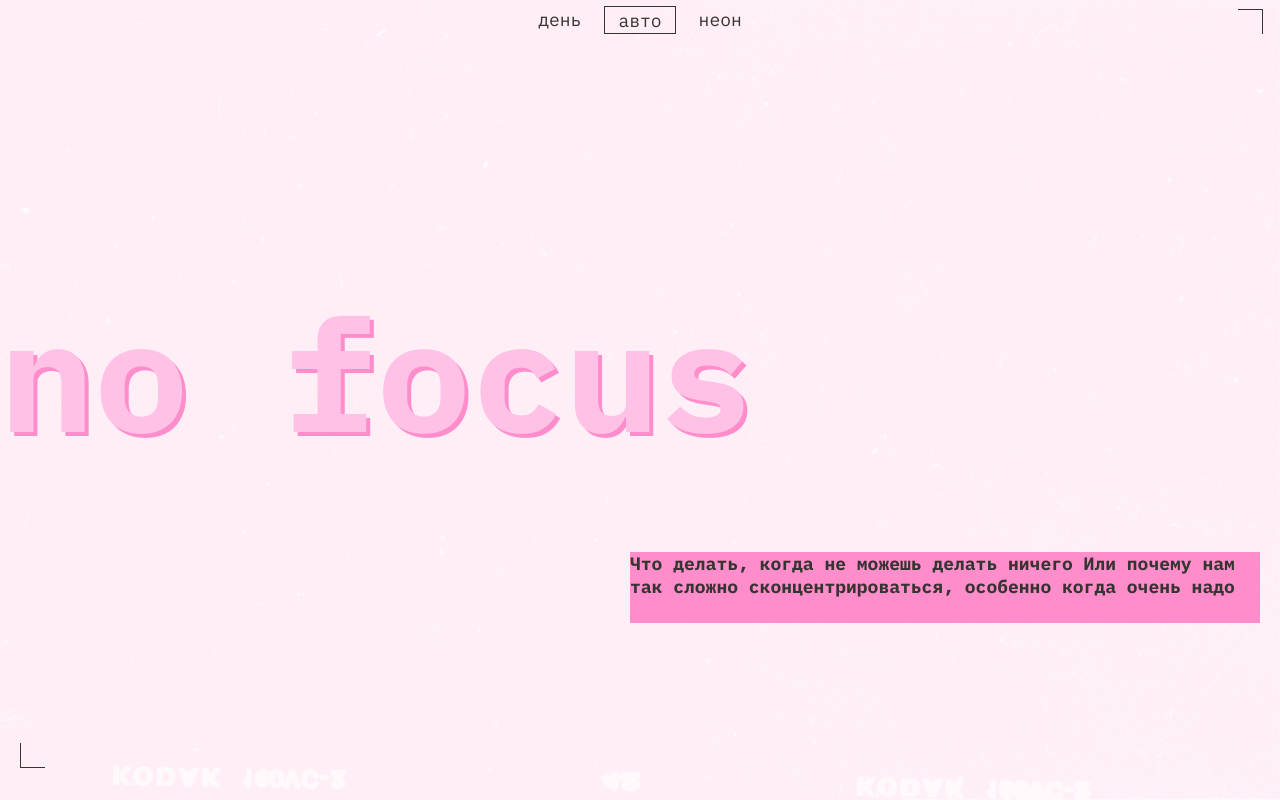
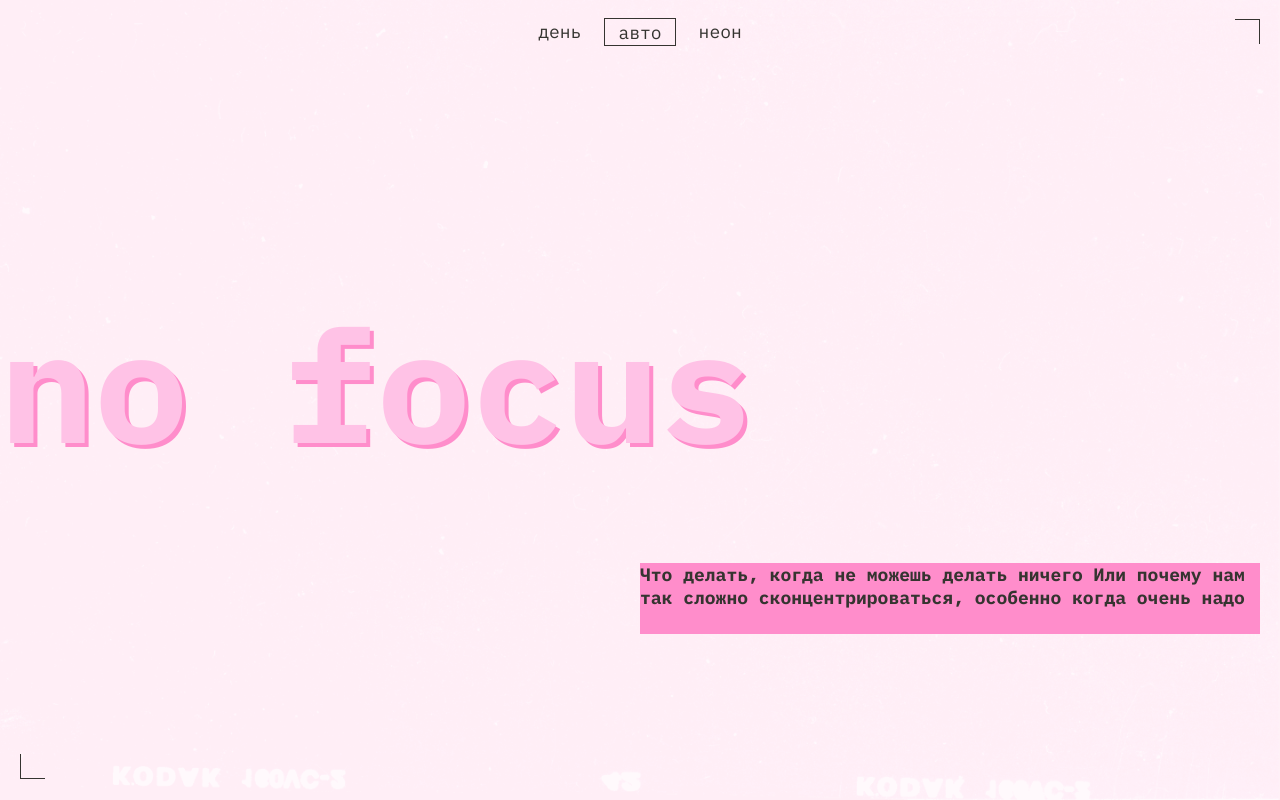
Before and after one commit to Neizgod/slozhno-sosredotochitsya-fd, a plain HTML site: page index.html in a window 1280 px wide. Shown: the top 800 px of the page. Drawn offline with Linux system fonts and the light colour scheme.

Commit message:
Сделаны корректировки для соответствия макету

```diff
--- a/styles/dark.css
+++ b/styles/dark.css
@@ -17,6 +17,10 @@
   display: flex;
 }
 
+:root.theme-dark .page {
+  background-color: #000028;
+}
+
 :root.theme-dark .header__theme-menu-button {
   color: var(--accent-color);
 }
--- a/styles/light.css
+++ b/styles/light.css
@@ -11,6 +11,10 @@
   --accent__title-color: #353430;
   --header__title-color: #ffc2e6;
   --border-decoration__color: #353430;
+}
+
+:root.theme-light .page {
+  background-color: #FFF1F7;
 }
 
 :root.theme-light .header__decoration {
@@ -34,6 +38,11 @@
     --header__title-color: #ffc2e6;
     --border-decoration__color: #353430;
   }
+
+  .page {
+    background-color: #FFF1F7;
+  }
+
   .header__decoration {
     display: none;
   }
--- a/styles/style.css
+++ b/styles/style.css
@@ -10,6 +10,7 @@
   font-weight: 400;
   line-height: 23.4px;
   color: var(--text-color);
+  background-color: #000028;
 }
 
 .main {
@@ -22,7 +23,7 @@
   min-block-size: 668px;
   display: grid;
   grid-template-columns: 1fr;
-  grid-template-rows: repeat(3, minmax(226px, 1fr));
+  grid-template-rows: repeat(3, minmax(229px, 1fr));
   padding: 10px;
   margin-block-end: var(--header__margin-bottom);
 }
@@ -90,7 +91,7 @@
   max-block-size: 117px;
   font-weight: 700;
   text-wrap: balance;
-  margin-block-start: 22px;
+  margin-block-start: 17px;
 }
 
 .title-decor {
@@ -213,20 +214,22 @@
     grid-template-columns: repeat(2, 1fr);
     min-block-size: 1024px;
     padding: 0 20px 0 0;
-    grid-template-rows: repeat(3, minmax(452px, 1fr));
+    grid-template-rows: repeat(3, minmax(464px, 1fr));
   }
 
   .header::before {
-    right: 17px;
+    right: 20px;
+    top: 19px;
   }
 
   .header::after {
     left: 20px;
-    bottom: 32px;
+    bottom: 21px;
   }
 
   .header__theme-menu {
     grid-column: 2;
+    margin-block-start: 17px;
   }
 
   .header__title {
@@ -237,11 +240,13 @@
   .header__text {
     grid-column: 2/3;
     grid-row: 3;
-    margin-block-start: -191px;
+    margin-block-start: -204px;
+    margin-inline-start: 10px;
   }
 
   .header__decoration {
-    right: 27px;
+    right: 29px;
+    top: 21px;
   }
 
   .section__concentations-difficulties {
@@ -254,6 +259,8 @@
 
   .section__factors-reducing-concentrations {
     grid-template-columns: minmax(236px, 315px) minmax(472px, 1fr);
+    row-gap: 20px;
+    column-gap: 10px;
   }
 
   .section__factors-reducing-concentrations > .section__title {
@@ -338,19 +345,19 @@
 @media (width >= 1024px) {
   .header {
     min-block-size: 768px;
-    grid-template-rows: repeat(3, minmax(308px, 1fr));
+    grid-template-rows: repeat(3, minmax(319px, 1fr));
   }
 
   .header__text {
     max-block-size: 71px;
-    margin-block-start: -64px;
+    margin-block-start: -75px;
   }
 
   .header__theme-menu {
     align-self: self-start;
     justify-self: center;
     grid-column: 1/3;
-    margin-block-start: 6px;
+    margin-block-start: 18px;
     margin-inline-start: 20px;
   }
 
@@ -361,6 +368,7 @@
 
   .section__factors-reducing-concentrations {
     grid-template-columns: repeat(3, 1fr);
+    column-gap: 20px;
   }
 
   .section__factors-reducing-concentrations .card {
--- a/styles/variables.css
+++ b/styles/variables.css
@@ -19,7 +19,7 @@
 @media (width >= 768px) {
   :root {
     --main__padding: 20px;
-    --header__margin-bottom: 50px;
+    --header__margin-bottom: 60px;
     --section__margin-bottom: 80px;
     --pictures__gap: 20px;
     --section-pictures__margin-bottom: 60px;
```
